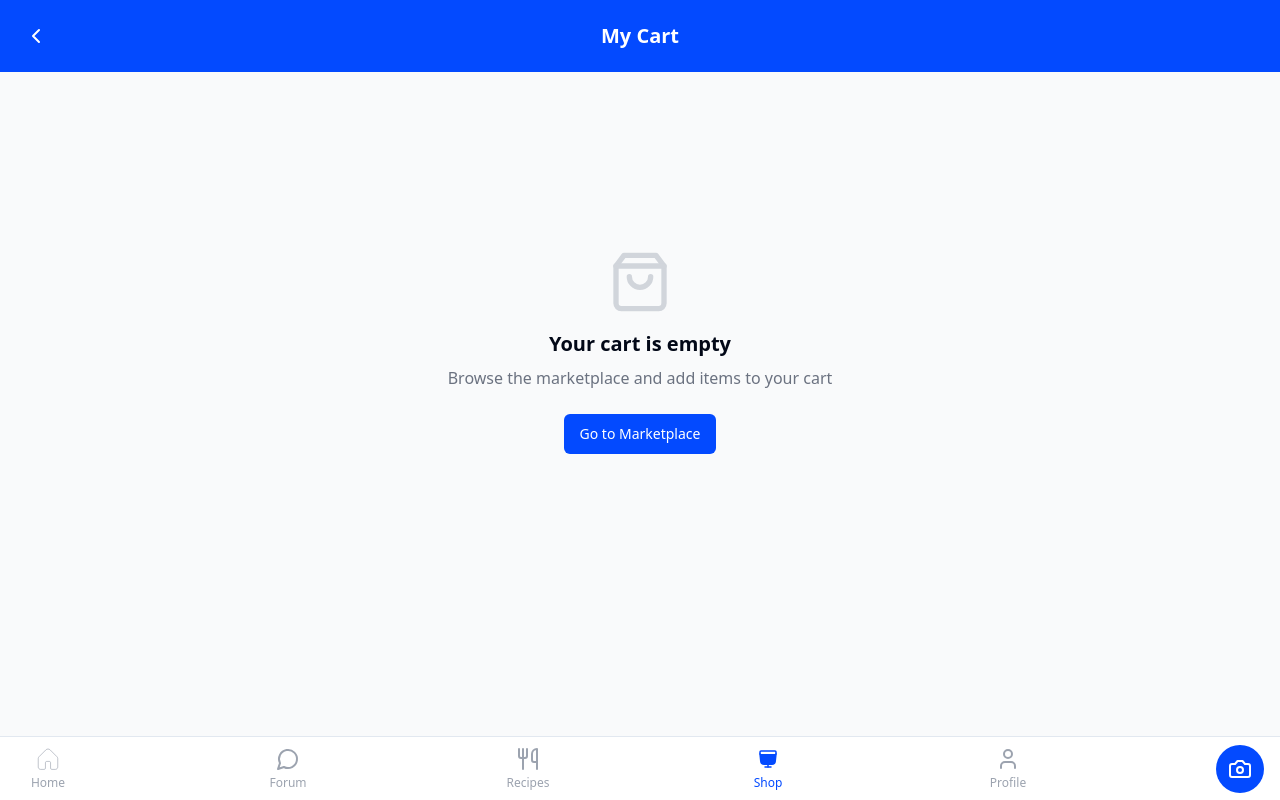
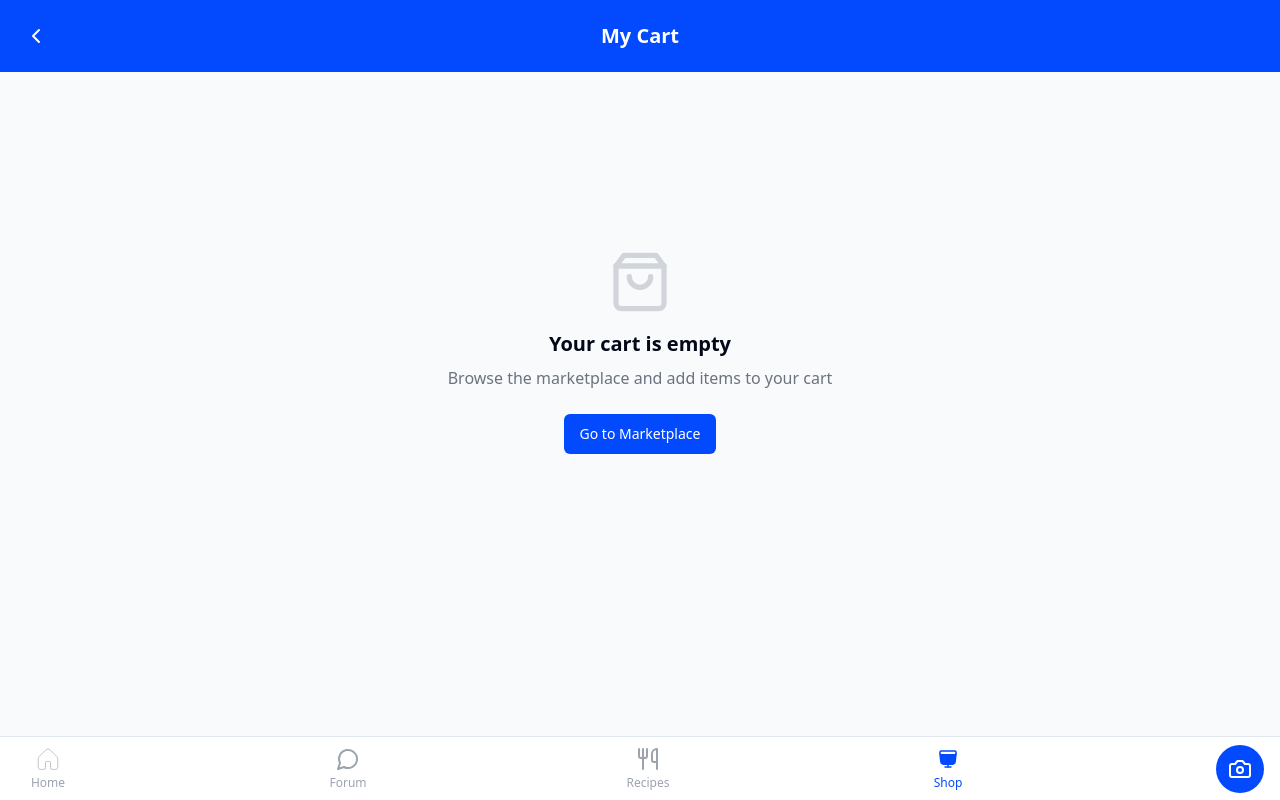
Before and after one commit to PickCreation/wayscannerapp, a React (Vite) app: page /cart in a window 1280 px wide. Built offline with nearby package versions, Linux system fonts and the light colour scheme.

Commit message:
Remove profile icon on leave
Remove the profile icon when navigating away from the profile page.

```diff
--- a/src/components/BottomNavigation.tsx
+++ b/src/components/BottomNavigation.tsx
@@ -1,3 +1,4 @@
+
 import React from "react";
 import {
   MessageCircle,
@@ -75,6 +76,7 @@ const BottomNavigation: React.FC<BottomNavigationProps> = ({
         isActive={activeItem === "shop" || isMarketplacePage}
         onClick={handleShopClick}
       />
+      {isProfilePage && (
         <NavItem
           icon={<User size={24} />}
           activeIcon={<User size={24} fill="currentColor" />}
@@ -82,6 +84,7 @@ const BottomNavigation: React.FC<BottomNavigationProps> = ({
           isActive={activeItem === "profile" || isProfilePage}
           onClick={handleProfileClick}
         />
+      )}
       <button
         className="flex items-center justify-center"
         onClick={onCameraClick}
--- a/src/pages/Index.tsx
+++ b/src/pages/Index.tsx
@@ -1,3 +1,4 @@
+
 import React, { useState, useEffect } from "react";
 import ScannerCard from "@/components/ScannerCard";
 import BottomNavigation from "@/components/BottomNavigation";
@@ -71,6 +72,7 @@ const Index = () => {
 
   const handleProfileClick = () => {
     navigate("/profile");
+    setActiveNavItem("profile");
   };
 
   return (
```
Lines whose indentation alone changed are shown as unchanged.
